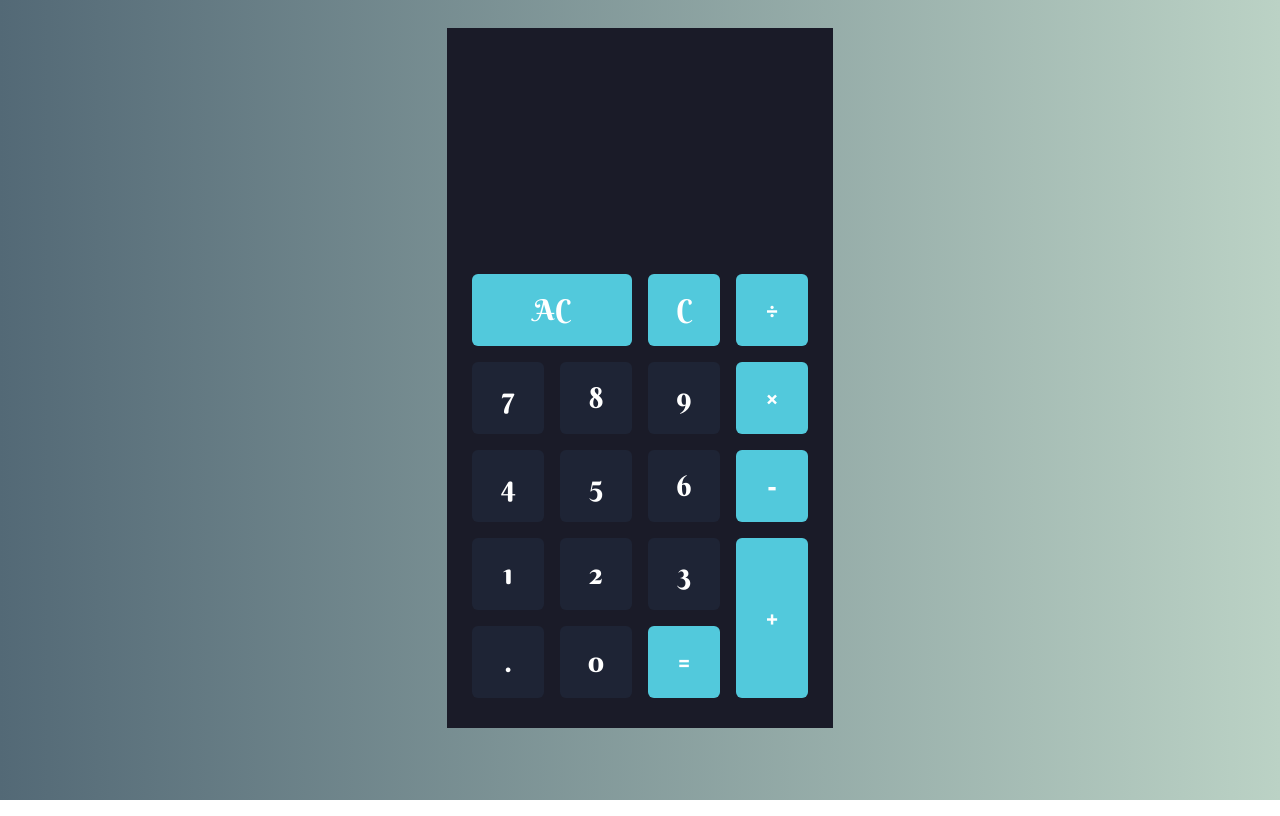
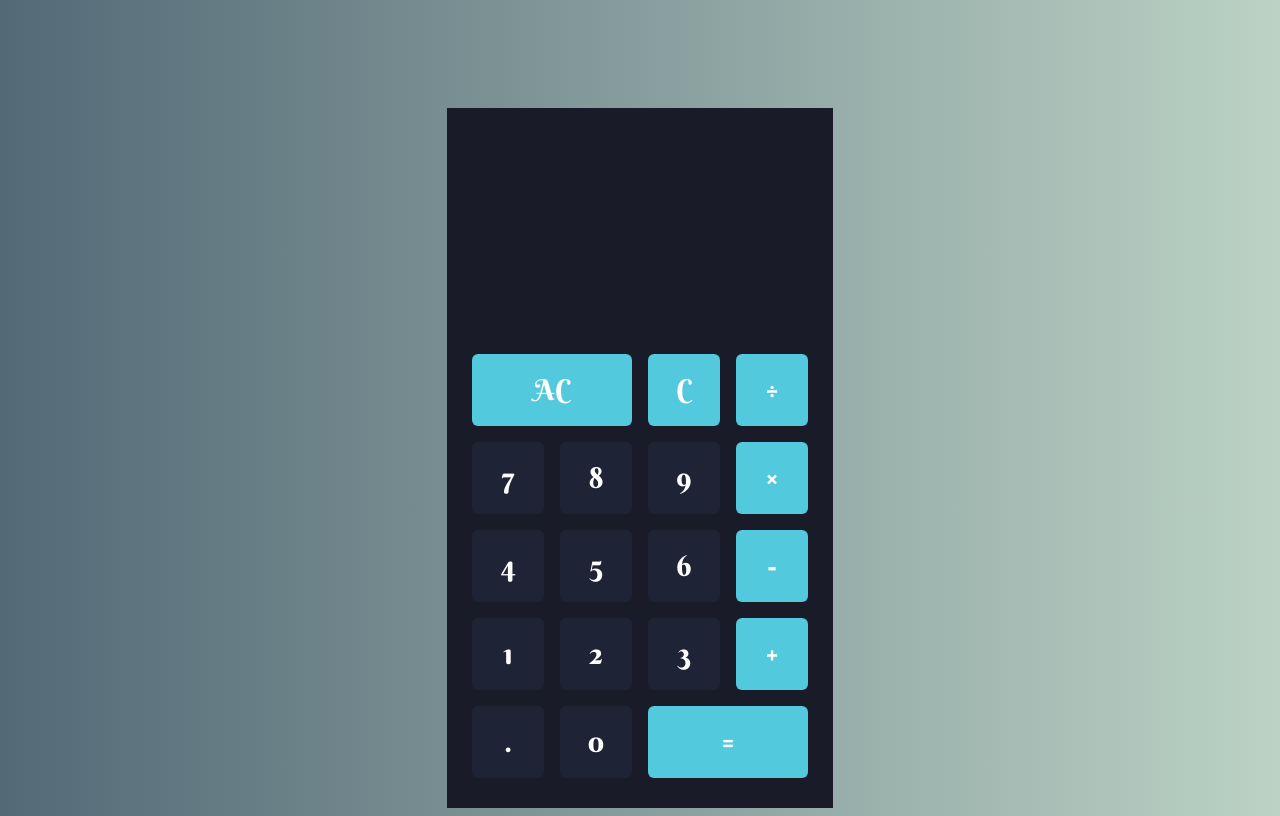
Before and after one commit to chotonSam/react_calculator, a React (Create React App) app: page / in a window 1280 px wide. Built offline with nearby package versions, Linux system fonts and the light colour scheme.

Commit message:
some changes

```diff
--- a/src/components/Calculator.jsx
+++ b/src/components/Calculator.jsx
@@ -107,12 +107,12 @@ const Calculator = () => {
         <Button onClick={numberHandler}>1</Button>
         <Button onClick={numberHandler}>2</Button>
         <Button onClick={numberHandler}>3</Button>
-        <Button operation spanTwoRow={2} onClick={operationHandler}>
+        <Button operation   onClick={operationHandler}>
           +
         </Button>
         <Button onClick={numberHandler}>.</Button>
         <Button onClick={numberHandler}>0</Button>
-        <Button operation onClick={equalHandler}>
+        <Button operation spanTwo={2} onClick={equalHandler}>
           =
         </Button>
       </Container>
@@ -120,4 +120,5 @@ const Calculator = () => {
   );
 };
 
+// spanTwoRow={2}
 export default Calculator;
--- a/src/styles/Main.jsx
+++ b/src/styles/Main.jsx
@@ -9,14 +9,17 @@ export const Container = styled.div`
   text-align: center;
   justify-content: center;
   align-content: center;
-  margin-top: 20px;
+  @media only screen and (max-width: 576px) {
+    margin-top: 10px;
+  }
+  margin-top: 100px;
 
   background: #1a1b28;
 `;
 
 export const Screen = styled.div`
   grid-column: 1 / -1;
-  font-family: 'Berkshire Swash', cursive;
+  font-family: "Berkshire Swash", cursive;
   color: white;
   padding: 20px 10px 20px 20px;
   display: flex;
@@ -54,13 +57,13 @@ export const Previous = styled.div`
 
 export const Button = styled.button`
   cursor: pointer;
-  font-family: 'Berkshire Swash', cursive;
+  font-family: "Berkshire Swash", cursive;
   border-radius: 6px;
   font-size: 1.8rem;
   color: white;
   border: none;
   background-color: #1e2435;
-  &:focus {
+  &:hover {
     background-color: #242730;
   }
 
```
